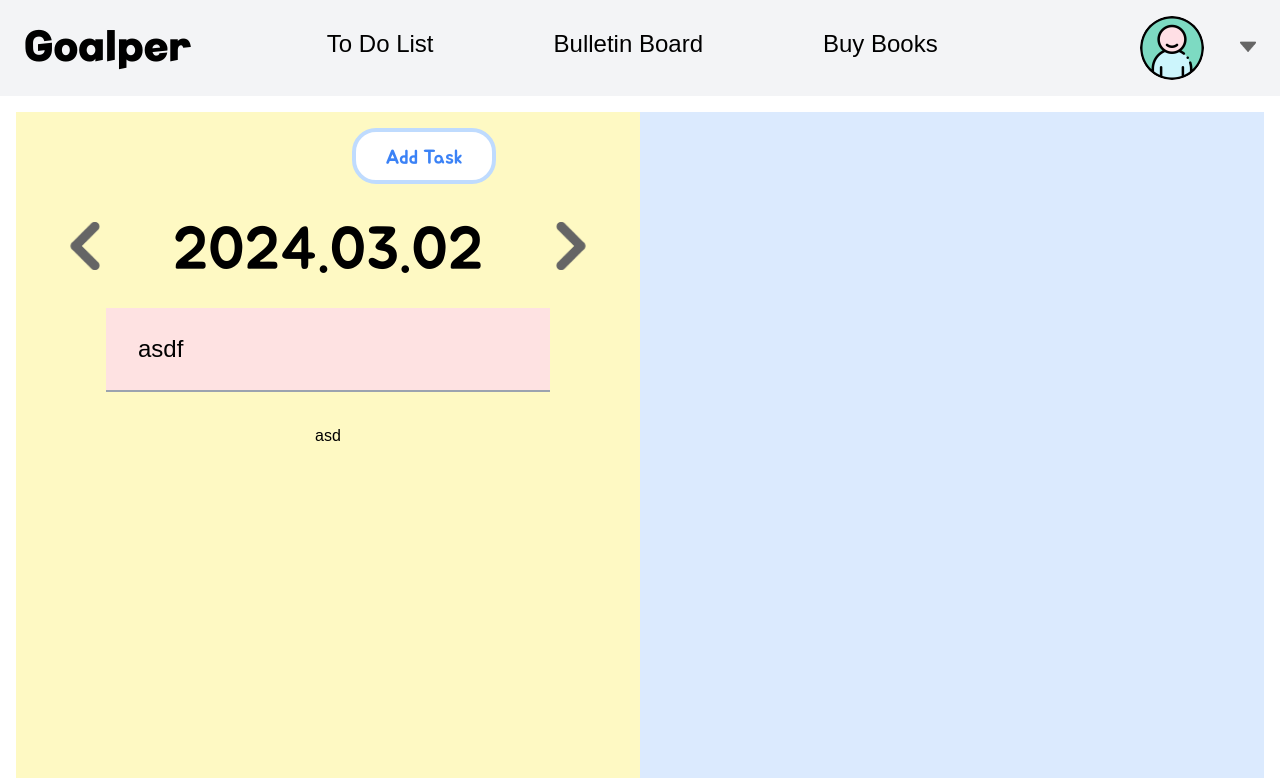
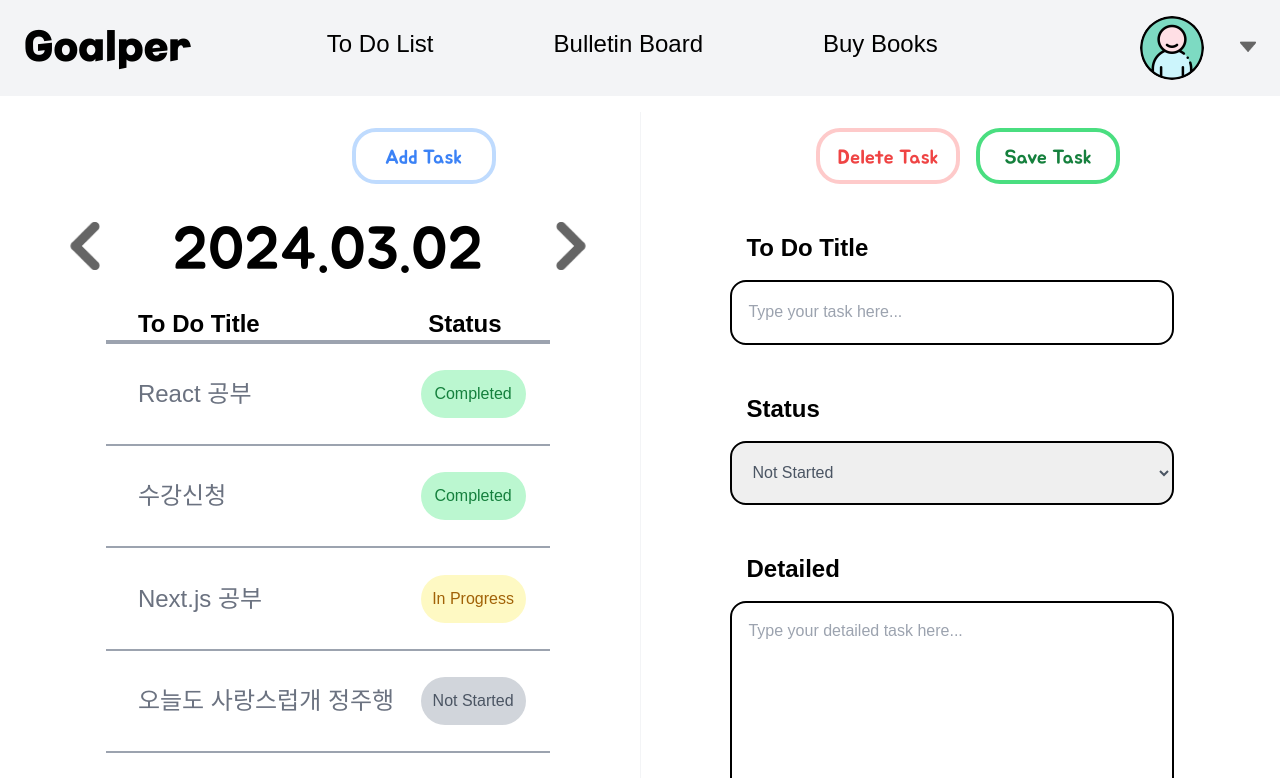
Before and after one commit to jinoo0306/MiniProject-Goalper-Team-801, a React (Vite) app in the folder Frontend/: page /todolist in a window 1280 px wide. Shown: the top 778 px of the page. Built offline with nearby package versions, Linux system fonts and the light colour scheme; a web font is replaced by a local one.

Commit message:
design : To Do List 페이지 퍼블리싱 완료

```diff
--- a/Frontend/src/index.css
+++ b/Frontend/src/index.css
@@ -82,6 +82,7 @@ body {
 }
 
 .hideScrollBar::-webkit-scrollbar {
+  overflow-y: auto;
   width: 0;
   height: 0;
 }
--- a/Frontend/src/pages/ToDoListPage.tsx
+++ b/Frontend/src/pages/ToDoListPage.tsx
@@ -1,7 +1,9 @@
 import React, { useState } from "react";
 import NavigationBar from "../components/public/NavigationBar";
+import ToDoStatus from "../components/public/ToDoStatus";
 import CRUDButton from "../components/ToDoListPage/CRUDButton";
 import DateMove from "../assets/images/ToDoListPage/DateMove.png";
+import Empty from "../assets/images/ToDoListPage/ToDoListPageEmpty.png";
 
 function ToDoListPage() {
   const [currentDate, setCurrentDate] = useState<Date>(new Date());
@@ -23,21 +25,13 @@ function ToDoListPage() {
 
   return (
     <div className="flex flex-col w-screen h-screen">
-      {" "}
-      {/* 전체 화면을 차지하는 컨테이너 */}
       <NavigationBar />
       <div className="flex flex-row justify-center items-center h-screen w-screen p-4">
-        {" "}
-        {/* 네비게이션바를 제외한 전체 */}
-        <div className="flex flex-col h-full w-1/2 items-center p-4 bg-yellow-100">
-          {" "}
-          {/* 왼쪽 컨테이너 */}
+        <div className="flex flex-col h-full w-1/2 items-center p-4">
           <div className="flex pr-32 w-full justify-end">
             <CRUDButton colorCode={0} placeHolder="Add Task" />
           </div>
           <div className="flex flex-row justify-center items-center mt-8 text-6xl font-bmjua">
-            {" "}
-            {/* 날짜 */}
             <img
               src={DateMove}
               alt="DateMoveLeft"
@@ -52,17 +46,88 @@ function ToDoListPage() {
               onClick={() => changeDate(1)} // 오른쪽 버튼을 눌렀을 때 날짜를 하루 더하기
             />
           </div>
-          <div className="flex flex-row items-center w-3/4 h-32 bg-red-100 text-2xl mt-8 pl-8">
-            asdf
+          <div className="flex flex-row items-center w-3/4 h-24 text-2xl mt-8 pl-8 pr-12 font-extrabold">
+            <a className="w-full">To Do Title</a>
+            <a className="text-right">Status</a>
           </div>
           <hr className="border-t-2 w-3/4 border-gray-400" />
-          <div className="To Do List 컨테이너 flex flex-col items-center mt-8 w-full h-5/6 overflow-y-auto hideScrollBar">
-            asd
+          <div className="flex flex-col items-center w-full h-5/6 overflow-scrol hideScrollBar">
+            <hr className="border-t-2 w-3/4 border-gray-400" />
+            <div className="flex flex-row items-center text-gray-500 w-3/4 h-32 text-2xl pl-8 pr-6">
+              <a className="w-full">React 공부</a>
+              <ToDoStatus statusCode={2} />
+            </div>
+
+            <hr className="border-t-2 w-3/4 border-gray-400" />
+            <div className="flex flex-row items-center text-gray-500 w-3/4 h-32 text-2xl pl-8 pr-6">
+              <a className="w-full">수강신청</a>
+              <ToDoStatus statusCode={2} />
+            </div>
+
+            <hr className="border-t-2 w-3/4 border-gray-400" />
+            <div className="flex flex-row items-center text-gray-500 w-3/4 h-32 text-2xl pl-8 pr-6">
+              <a className="w-full">Next.js 공부</a>
+              <ToDoStatus statusCode={1} />
+            </div>
+
+            <hr className="border-t-2 w-3/4 border-gray-400" />
+            <div className="flex flex-row items-center text-gray-500 w-3/4 h-32 text-2xl pl-8 pr-6">
+              <a className="w-full">오늘도 사랑스럽개 정주행</a>
+              <ToDoStatus statusCode={0} />
+            </div>
+
+            <hr className="border-t-2 w-3/4 border-gray-400" />
+            <div className="flex flex-row items-center text-gray-500 w-3/4 h-32 text-2xl pl-8 pr-6">
+              <a className="w-full">오늘도 사랑스럽개 정주행</a>
+              <ToDoStatus statusCode={0} />
+            </div>
+
+            <hr className="border-t-2 w-3/4 border-gray-400" />
+            <div className="flex flex-row items-center text-gray-500 w-3/4 h-32 text-2xl pl-8 pr-6">
+              <a className="w-full">오늘도 사랑스럽개 정주행</a>
+              <ToDoStatus statusCode={0} />
+            </div>
           </div>
         </div>
-        <div className="flex flex-col h-full w-1/2 bg-blue-100">
-          {" "}
-          {/* 오른쪽 컨테이너 */}
+        <div className="border-l border-gray-100 w-px h-full"></div>
+        <div className="flex flex-col h-full w-1/2">
+          {false && (
+            <div className="flex flex-col justify-center items-center w-full h-full text-2xl font-bold">
+              <img src={Empty} alt="Empty" className="w-96" />
+              Click on To Do TItle to see details.
+            </div>
+          )}
+          {true && (
+            <div className="flex flex-col items-center w-full h-full p-4">
+              <div className="flex pr-32 w-full justify-end">
+                <CRUDButton colorCode={1} placeHolder="Delete Task" />
+                <div className="w-4"></div>
+                <CRUDButton colorCode={2} placeHolder="Save Task" />
+              </div>
+              <a className="text-2xl w-3/4 font-bold mt-12 m-4 pl-4">
+                To Do Title
+              </a>
+              <input
+                type="text"
+                className="w-3/4 h-20 p-4 border-2 border-black rounded-2xl"
+                placeholder="Type your task here..."
+              ></input>
+
+              <a className="text-2xl w-3/4 font-bold mt-12 m-4 pl-4">Status</a>
+              <select className="w-3/4 h-20 p-4 border-2 border-black rounded-2xl text-gray-600">
+                <option value="0">Not Started</option>
+                <option value="1">In Progress</option>
+                <option value="2">Completed</option>
+              </select>
+              <a className="text-2xl w-3/4 font-bold mt-12 m-4 pl-4">
+                Detailed
+              </a>
+              <textarea
+                className="w-3/4 h-96 p-4 border-2 border-black rounded-2xl"
+                placeholder="Type your detailed task here..."
+              ></textarea>
+            </div>
+          )}
         </div>
       </div>
     </div>
```
Also changed, not shown: Frontend/src/assets/images/ToDoListPage/ToDoListPageEmpty.png (added).
